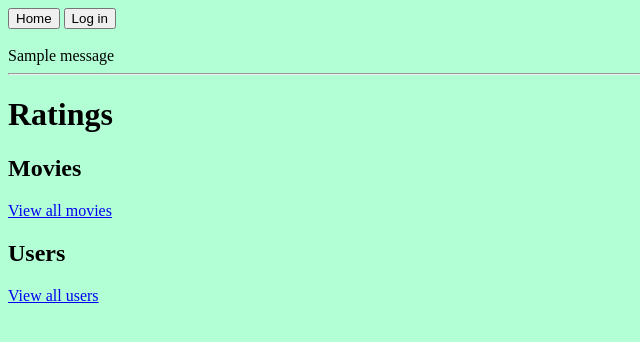
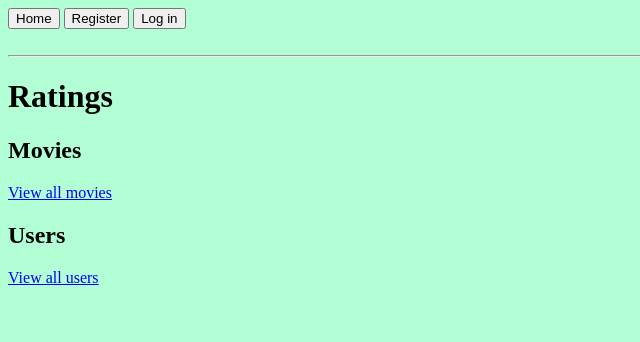
Before and after one commit to EllenMHuffman/ratings_website, a Flask app: page / in a window 1280 px wide. Shown: the top 342 px of the page, without its empty margins (0-640 px from the left). Run offline with Flask 2, Linux system fonts and the light colour scheme; tables that the repository leaves empty hold one stand-in row (values such as "Sample post"); one stand-in notice (Sample message) is shown; some libraries are stand-ins or nearby versions.

Commit message:
remove bug from login flow

```diff
--- a/server.py
+++ b/server.py
@@ -13,16 +13,16 @@ app = Flask(__name__)
 # Required to use Flask sessions and the debug toolbar
 app.secret_key = "ABC"
 
-# Normally, if you use an undefined variable in Jinja2, it fails
-# silently. This is horrible. Fix this so that, instead, it raises an
-# error.
+# Raise error if undefined variable is used in Jinja2
 app.jinja_env.undefined = StrictUndefined
 
 
 @app.route('/')
 def index():
     """Homepage."""
-    return render_template('homepage.html')
+
+    invalid = request.args.get('invalid')
+    return render_template('homepage.html', invalid=invalid)
 
 
 @app.route('/users')
@@ -68,13 +68,6 @@ def submit_reg_form():
     return redirect('/')
 
 
-@app.route('/login', methods=['GET'])
-def show_login_form():
-    """Display user log-in page."""
-
-    return render_template('login.html')
-
-
 @app.route('/login', methods=['POST'])
 def submit_login_form():
     """Check for unique email and password. If correct, log in."""
@@ -86,8 +79,8 @@ def submit_login_form():
                                (User.password == password))
 
     if result.count() == 0:
-        flash('Username and/or password incorrect.')
-        return redirect('/login')
+        # flash('Username and/or password incorrect.')
+        return redirect('/?invalid=True')
     else:
         user = result.first()
         session['user_id'] = user.user_id
@@ -230,11 +223,11 @@ if __name__ == "__main__":
     # point that we invoke the DebugToolbarExtension
     # app.debug = True
     # make sure templates, etc. are not cached in debug mode
-    # app.jinja_env.auto_reload = app.debug
+    app.jinja_env.auto_reload = app.debug
 
     connect_to_db(app)
 
     # Use the DebugToolbar
-    DebugToolbarExtension(app)
+    # DebugToolbarExtension(app)
 
     app.run(port=5000, host='0.0.0.0')
--- a/templates/base.html
+++ b/templates/base.html
@@ -9,73 +9,83 @@
   </style>
 </head>
 <body>
-  <button type="button" id="home">Home</button>
+  <!-- Display Log In or Log Out based on session data -->
+  <button type='button' id='home'>Home</button>
+  <button type='button' class='register' id='main-r'>Register</button>
   {% if session.get('user_id'): %}
-  <button type="button" id="out-button">Log out</button>
+  <button type='button' id='out-button'>Log out</button>
   {% else %}
-  <button type="button" id="in-button">Log in</button>
+  <button type='button' class='login' id='main-in'>Log in</button>
   {% endif %}
 
   <br>
-  <div id="login-form" style="display:none;">
+  <!-- Hidden Log In form, revealed if user clicks Log In button-->
+  <div id='login-form' style='display:none;'>
     <h1>Log In</h1>
 
-    <form action="/login" method="POST">
-      Email:<input type="text" name="email">
+    <form action='/login' method='POST'>
+      Email:<input type='text' name='email'>
       <br>
-      Password:<input type="text" name="password">
+      Password:<input type='text' name='password'>
       <br>
-      <input type="submit" value="Submit">
+      <input type='submit' value='Submit'>
     </form>
     <br>
     Don't have an account?
-    <button type='button' id='register'>Register</button>
+    <button type='button' class='register' id='alt-r'>Register</button>
   </div>
-  <div id="register-form" style="display:none;">
+
+  <!-- Hidden Register form, revealed if user clicks Register button -->
+  <div id='register-form' style='display:none;'>
     <h1>Registration Form</h1>
 
-    <form action="/register" method="POST">
-      Email:<input type="text" name="email">
+    <form action='/register' method='POST'>
+      Email:<input type='text' name='email'>
       <br>
-      Password:<input type="text" name="password">
+      Password:<input type='text' name='password'>
       <br>
-      <input type="submit" value="Sign Up">
+      <input type='submit' value='Sign Up'>
     </form>
+    <br>
+    Already have an account?
+    <button type='button' class='login' id='alt-in'>Log In</button>
   </div>
   <br>
-
-  {% for message in get_flashed_messages() %}
-    {{ message }}
-    <br>
-  {% endfor %}
-
 
   <hr>
 
   {% block content %} CONTENT GOES HERE {% endblock %}
 
-  <script src="https://code.jquery.com/jquery-3.2.1.min.js"></script>
+  <script src='https://code.jquery.com/jquery-3.2.1.min.js'></script>
 
   <script>
 
   {% block javascript %}
 
+  {% if invalid is defined  and invalid %}
+    alert('Invalid username and/or password');
+    showLogin();
+  {% endif %}
+
+
   function showLogin() {
-    $("#login-form").show();
-    $('#in-button').hide();
+    $('#login-form').show();
+    $('#main-in').hide();
+    $('#main-r').hide();
+    $('#register-form').hide();
   }
 
-    function showRegister() {
-    $("#register-form").show();
-    $('#in-button').hide();
+  function showRegister() {
+    $('#register-form').show();
+    $('#main-in').hide();
     $('#login-form').hide();
+    $('#main-r').hide();
   }
 
   $('#out-button').on('click', ()=> location.href='/logout');
   $('#home').on('click', ()=> location.href='/');
-  $('#register').on('click', showRegister);
-  $('#in-button').on('click', showLogin);
-
+  $('.login').on('click', showLogin);
+  $('.register').on('click', showRegister);
 
   {% endblock %}
 
```
